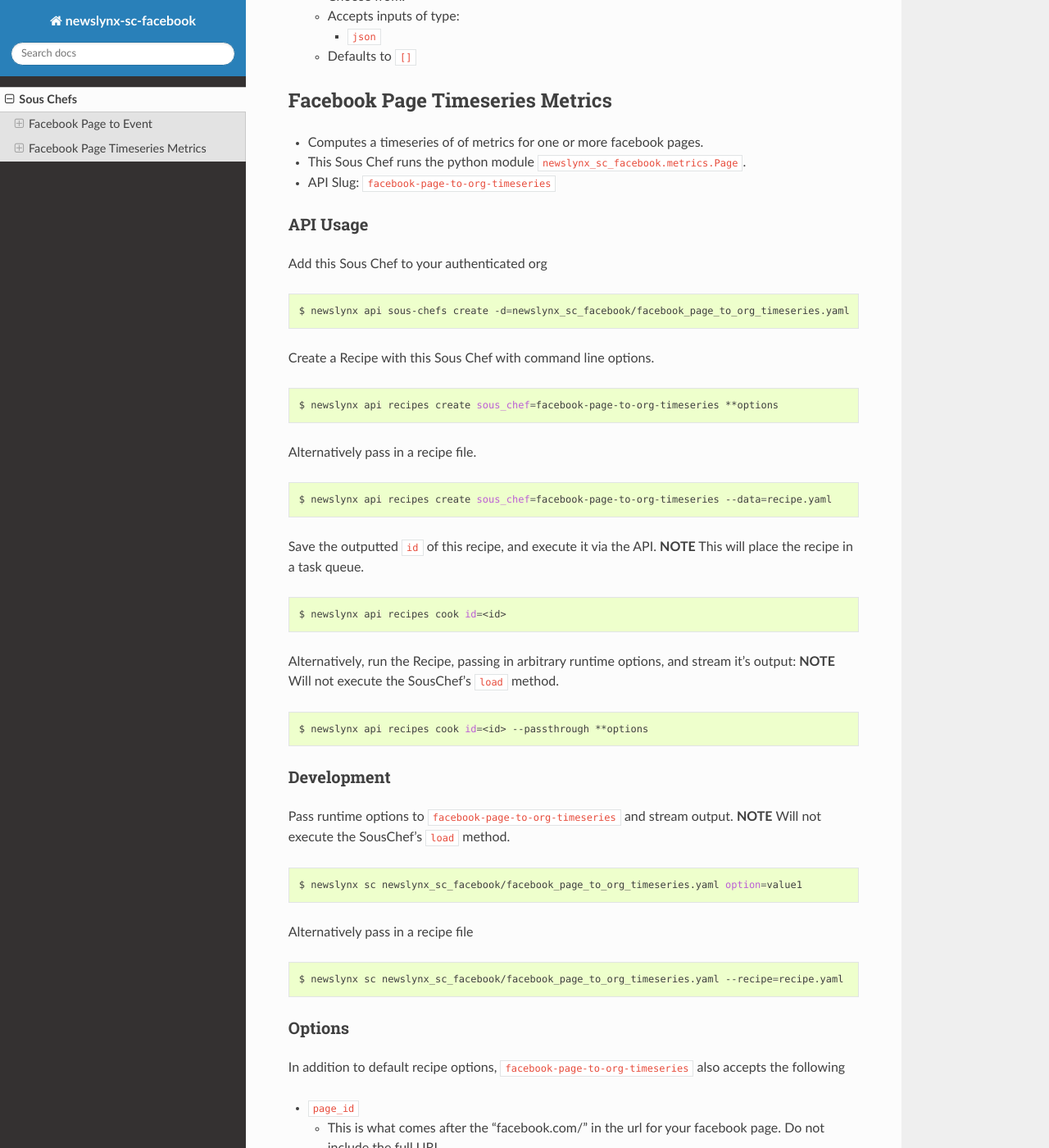
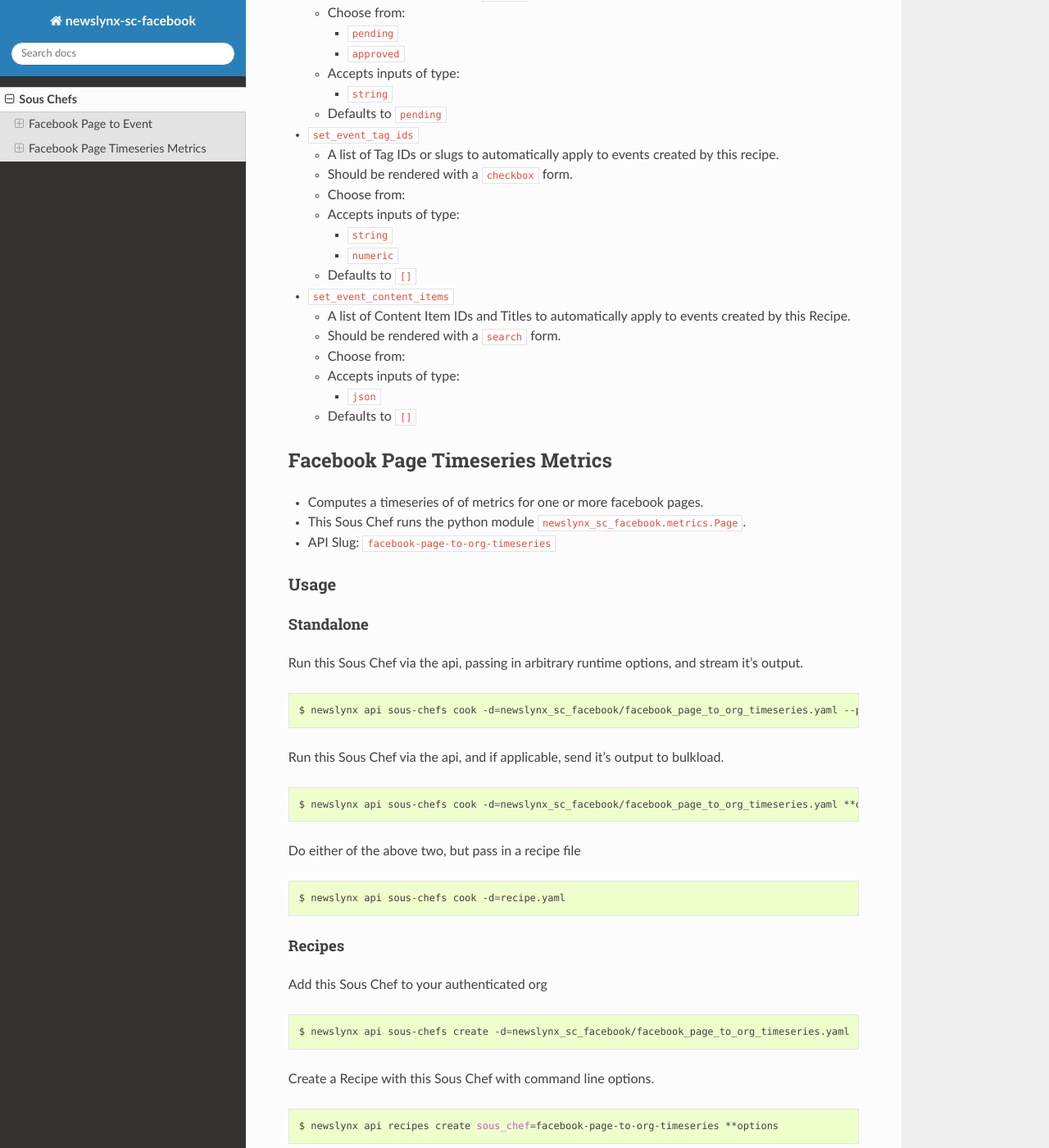
Before and after one commit to newslynx/newslynx-sc-facebook, a Sphinx documentation site: the page built from docs/sous-chefs.rst, in a window 1280 px wide and 1400 px high, scrolled down 2881 px. Shown: the whole window at 82% size. Built offline with Sphinx 7.4.7 and the Read the Docs theme 2.0.0, drawn with Linux system fonts in a browser that asks for light colours; pages that are not in the unit, such as notebooks, are missing from menus; some of the changed text lies outside the part shown.

Commit message:
updated docs

```diff
--- a/docs/sous-chefs.rst
+++ b/docs/sous-chefs.rst
@@ -11,31 +11,57 @@
    ``newslynx_sc_facebook.events.Page``.
 -  API Slug: ``facebook-page-to-event``
 
-API Usage
-^^^^^^^^^
+Usage
+^^^^^
+
+Standalone
+''''''''''
+
+Run this Sous Chef via the api, passing in arbitrary runtime options,
+and stream it's output.
+
+.. code:: shell
+
+    $ newslynx api sous-chefs cook -d=newslynx_sc_facebook/facebook_page_to_event.yaml --passthrough **options
+
+Run this Sous Chef via the api, and if applicable, send it's output to
+bulkload.
+
+.. code:: shell
+
+    $ newslynx api sous-chefs cook -d=newslynx_sc_facebook/facebook_page_to_event.yaml **options
+
+Do either of the above two, but pass in a recipe file
+
+.. code:: shell
+
+    $ newslynx api sous-chefs cook -d=recipe.yaml
+
+Recipes
+'''''''
 
 Add this Sous Chef to your authenticated org
 
-.. code:: bash
+.. code:: shell
 
     $ newslynx api sous-chefs create -d=newslynx_sc_facebook/facebook_page_to_event.yaml
 
 Create a Recipe with this Sous Chef with command line options.
 
-.. code:: bash
+.. code:: shell
 
     $ newslynx api recipes create sous_chef=facebook-page-to-event **options
 
 Alternatively pass in a recipe file.
 
-.. code:: bash
+.. code:: shell
 
     $ newslynx api recipes create sous_chef=facebook-page-to-event --data=recipe.yaml
 
 Save the outputted ``id`` of this recipe, and execute it via the API.
 **NOTE** This will place the recipe in a task queue.
 
-.. code:: bash
+.. code:: shell
 
     $ newslynx api recipes cook id=<id>
 
@@ -43,25 +69,25 @@
 stream it's output: **NOTE** Will not execute the SousChef's ``load``
 method.
 
-.. code:: bash
+.. code:: shell
 
     $ newslynx api recipes cook id=<id> --passthrough **options
 
 Development
-^^^^^^^^^^^
+'''''''''''
 
 Pass runtime options to ``facebook-page-to-event`` and stream output.
 **NOTE** Will not execute the SousChef's ``load`` method.
 
-.. code:: bash
+.. code:: shell
 
-    $ newslynx sc newslynx_sc_facebook/facebook_page_to_event.yaml option=value1
+    $ newslynx sc-run newslynx_sc_facebook/facebook_page_to_event.yaml option=value1
 
 Alternatively pass in a recipe file
 
-.. code:: bash
+.. code:: shell
 
-    $ newslynx sc newslynx_sc_facebook/facebook_page_to_event.yaml --recipe=recipe.yaml
+    $ newslynx sc-run newslynx_sc_facebook/facebook_page_to_event.yaml --recipe=recipe.yaml
 
 Options
 ^^^^^^^
@@ -191,31 +217,57 @@
    ``newslynx_sc_facebook.metrics.Page``.
 -  API Slug: ``facebook-page-to-org-timeseries``
 
-API Usage
-^^^^^^^^^
+Usage
+^^^^^
+
+Standalone
+''''''''''
+
+Run this Sous Chef via the api, passing in arbitrary runtime options,
+and stream it's output.
+
+.. code:: shell
+
+    $ newslynx api sous-chefs cook -d=newslynx_sc_facebook/facebook_page_to_org_timeseries.yaml --passthrough **options
+
+Run this Sous Chef via the api, and if applicable, send it's output to
+bulkload.
+
+.. code:: shell
+
+    $ newslynx api sous-chefs cook -d=newslynx_sc_facebook/facebook_page_to_org_timeseries.yaml **options
+
+Do either of the above two, but pass in a recipe file
+
+.. code:: shell
+
+    $ newslynx api sous-chefs cook -d=recipe.yaml
+
+Recipes
+'''''''
 
 Add this Sous Chef to your authenticated org
 
-.. code:: bash
+.. code:: shell
 
     $ newslynx api sous-chefs create -d=newslynx_sc_facebook/facebook_page_to_org_timeseries.yaml
 
 Create a Recipe with this Sous Chef with command line options.
 
-.. code:: bash
+.. code:: shell
 
     $ newslynx api recipes create sous_chef=facebook-page-to-org-timeseries **options
 
 Alternatively pass in a recipe file.
 
-.. code:: bash
+.. code:: shell
 
     $ newslynx api recipes create sous_chef=facebook-page-to-org-timeseries --data=recipe.yaml
 
 Save the outputted ``id`` of this recipe, and execute it via the API.
 **NOTE** This will place the recipe in a task queue.
 
-.. code:: bash
+.. code:: shell
 
     $ newslynx api recipes cook id=<id>
 
@@ -223,25 +275,25 @@
 stream it's output: **NOTE** Will not execute the SousChef's ``load``
 method.
 
-.. code:: bash
+.. code:: shell
 
     $ newslynx api recipes cook id=<id> --passthrough **options
 
 Development
-^^^^^^^^^^^
+'''''''''''
 
 Pass runtime options to ``facebook-page-to-org-timeseries`` and stream
 output. **NOTE** Will not execute the SousChef's ``load`` method.
 
-.. code:: bash
+.. code:: shell
 
-    $ newslynx sc newslynx_sc_facebook/facebook_page_to_org_timeseries.yaml option=value1
+    $ newslynx sc-run newslynx_sc_facebook/facebook_page_to_org_timeseries.yaml option=value1
 
 Alternatively pass in a recipe file
 
-.. code:: bash
+.. code:: shell
 
-    $ newslynx sc newslynx_sc_facebook/facebook_page_to_org_timeseries.yaml --recipe=recipe.yaml
+    $ newslynx sc-run newslynx_sc_facebook/facebook_page_to_org_timeseries.yaml --recipe=recipe.yaml
 
 Options
 ^^^^^^^
```
